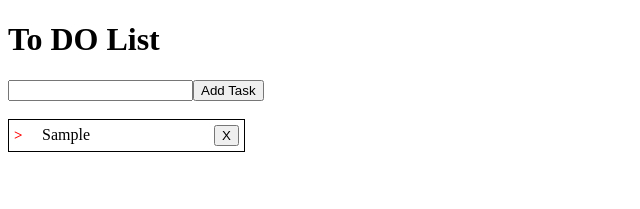
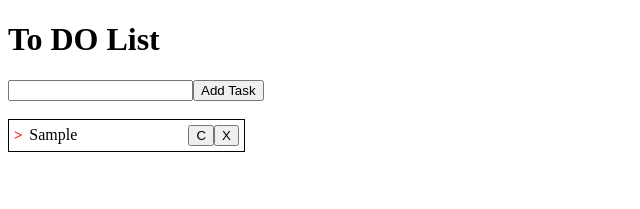
Before and after one commit to shashikant-14/TO-DO-Tasks, a React (Create React App) app: page / in a window 1280 px wide. Both pictures are taken after typing "Sample" into the empty fields and a click on the button "Add Task". Shown: the top 209 px of the page, without its empty margins (0-640 px from the left). Built offline with nearby package versions, Linux system fonts and the light colour scheme.

Commit message:
task completed showing now

```diff
--- a/src/Component/Task.css
+++ b/src/Component/Task.css
@@ -28,3 +28,7 @@ li .tasklist{
     word-wrap: break-word;
     width:70%;
 }
+
+.completedTask{
+    background-color: green;
+}
--- a/src/Component/Task.js
+++ b/src/Component/Task.js
@@ -29,7 +29,7 @@ const Task = () => {
     }, []);
 
     useEffect(() => {
-        tasks?.length >= 1 && localStorage.setItem('TASKS', JSON.stringify(tasks))
+        localStorage.setItem('TASKS', JSON.stringify(tasks))
     }, [tasks]);
 
     return(
--- a/src/Component/TaskList.js
+++ b/src/Component/TaskList.js
@@ -1,21 +1,51 @@
 import { useDispatch, useSelector } from "react-redux";
 import './Task.css'
-import {removetask} from "../store/slice/task"
+import {removetask,updateTask} from "../store/slice/task"
+import { useEffect, useState } from "react";
 
 const TaskList = () => {
-    const tasks = useSelector(state=>state.task.tasks);
+    const tasksData = useSelector(state=>state.task.tasks);
     const dispatch = useDispatch();
+    const [tasks, setTasks] = useState([]);
+
+    useEffect(() => {
+        let completedTask = [];
+        let pendingTask = [];
+        tasksData.length >= 1 && tasksData.forEach(task => {
+            if(task.status === 'Completed'){
+                completedTask.push(task);
+            } else {
+                pendingTask.push(task);
+            }
+        });
+        setTasks([...pendingTask,...completedTask]);
+    },[tasksData]);
+
     const deletetask = (id) => {
         dispatch(removetask(id));
     }
+
+    const completedTask = (id) => {
+        dispatch(updateTask(id));
+    }
     return(
         <ul>
-            {tasks && tasks.map(task=>(
-                <li key={task.id}>
-                    <span className="tasklist">{task.name}</span>
+            {tasks && tasks.map(task=>{
+                return task.status!== 'Completed' ?
+                 (
+                        <li key={task.id}>
+                            <span className="tasklist">{task.name}</span>
+                            <div>
+                            <button className="completeButton" onClick={() => { completedTask(task.id) }}>C</button>
+                            <button className="deleteButton" onClick={() => { deletetask(task.id) }}>X</button>
+                            </div>
+                        </li>
+                    ) :
+                (<li className="completedTask" key={task.id}>
+                    <span className="tasklist" style={{marginRight:'25px'}}>{task.name}</span>
                     <button className="deleteButton" onClick={() => { deletetask(task.id) }}>X</button>
-                </li>
-            ))}
+                </li>)
+            })}
         </ul>
     );
 }
--- a/src/store/slice/task.js
+++ b/src/store/slice/task.js
@@ -7,7 +7,7 @@ const taskSlice = createSlice({
     },
     reducers : {
         fetchtasks(state,action){
-            state.tasks.push({id:Date.now(), name:action.payload});
+            state.tasks.push({id:Date.now(), name:action.payload, status:'Pending'});
         },
 
         removetask(state,action){
@@ -16,11 +16,20 @@ const taskSlice = createSlice({
 
         recallTasks(state,action){
             state.tasks = action.payload;
+        },
+
+        updateTask(state,action){
+            state.tasks.forEach(task => {
+                if(task.id == action.payload) {
+                    task.status = 'Completed'
+                }
+
+            });
         }
     }
 });
 
-export const {fetchtasks, removetask, recallTasks} = taskSlice.actions;
+export const {fetchtasks, removetask, recallTasks, updateTask} = taskSlice.actions;
 
 export const gettasks = (data) => dispatch =>{
     dispatch(fetchtasks(data));
```
